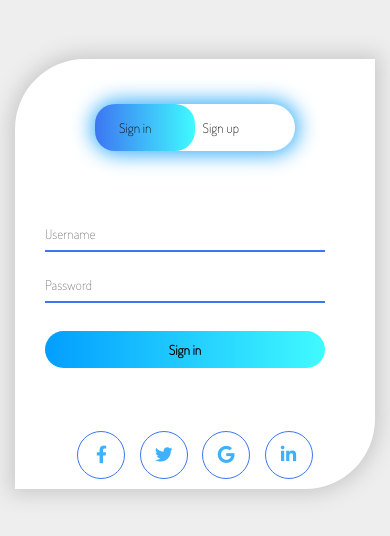
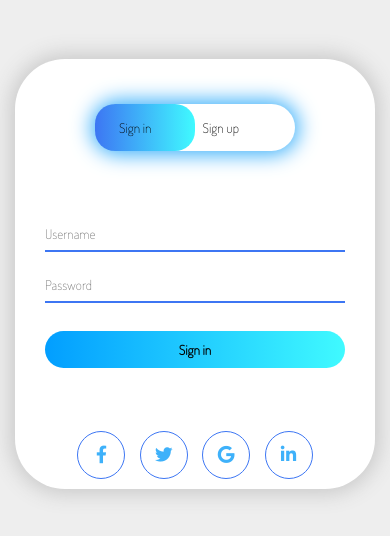
Before and after one commit to mahtamun-hoque-fahim/login-form, a plain HTML site: page index.html in a window 390 px wide. Drawn offline with Linux system fonts and the light colour scheme.

Commit message:
css updated and UI too

```diff
--- a/style.css
+++ b/style.css
@@ -20,8 +20,7 @@
     background: white;
     padding: 5px;
     overflow: hidden;
-    border-bottom-right-radius: 70px;
-    border-top-left-radius: 70px;
+    border-radius: 50px;
     box-shadow: 0px 0px 20px 5px #cacaca;
 }
 .buttons{
@@ -50,14 +49,14 @@
     left: 0;
     border-radius: 20px;
     background: linear-gradient(to right,#3D76F3,#40FAFF);
-    transition: .5s;
+    transition: .7s;
 }
 
 .form-group{
     top: 150px;
     position: absolute;
-    width: 280px;
-    transition: .5s;
+    width: 300px;
+    transition: .7s;
 }
 
 #regform{
@@ -132,14 +131,14 @@
     text-decoration: none;
     font-size: 1.1rem;
     border-radius: 50%;
-    transition: .3s;
+    transition: .5s;
 }
 
 .social-icon:hover{
     color: #40FAFF;
     border-color: #3EB1FA;
     box-shadow: 5px 5px 40px 0px #3D76F3;
-    transform: scale(1.3);
+    transform: scale(1.1);
 }
 
 @media(max-width: 858px){
@@ -150,8 +149,7 @@
         margin: 15% auto;
         padding: 5px;
         overflow: hidden;
-        border-bottom-right-radius: 70px;
-        border-top-left-radius: 70px;
+        border-radius: 50px;
     }
 
     .formdiv{
```
